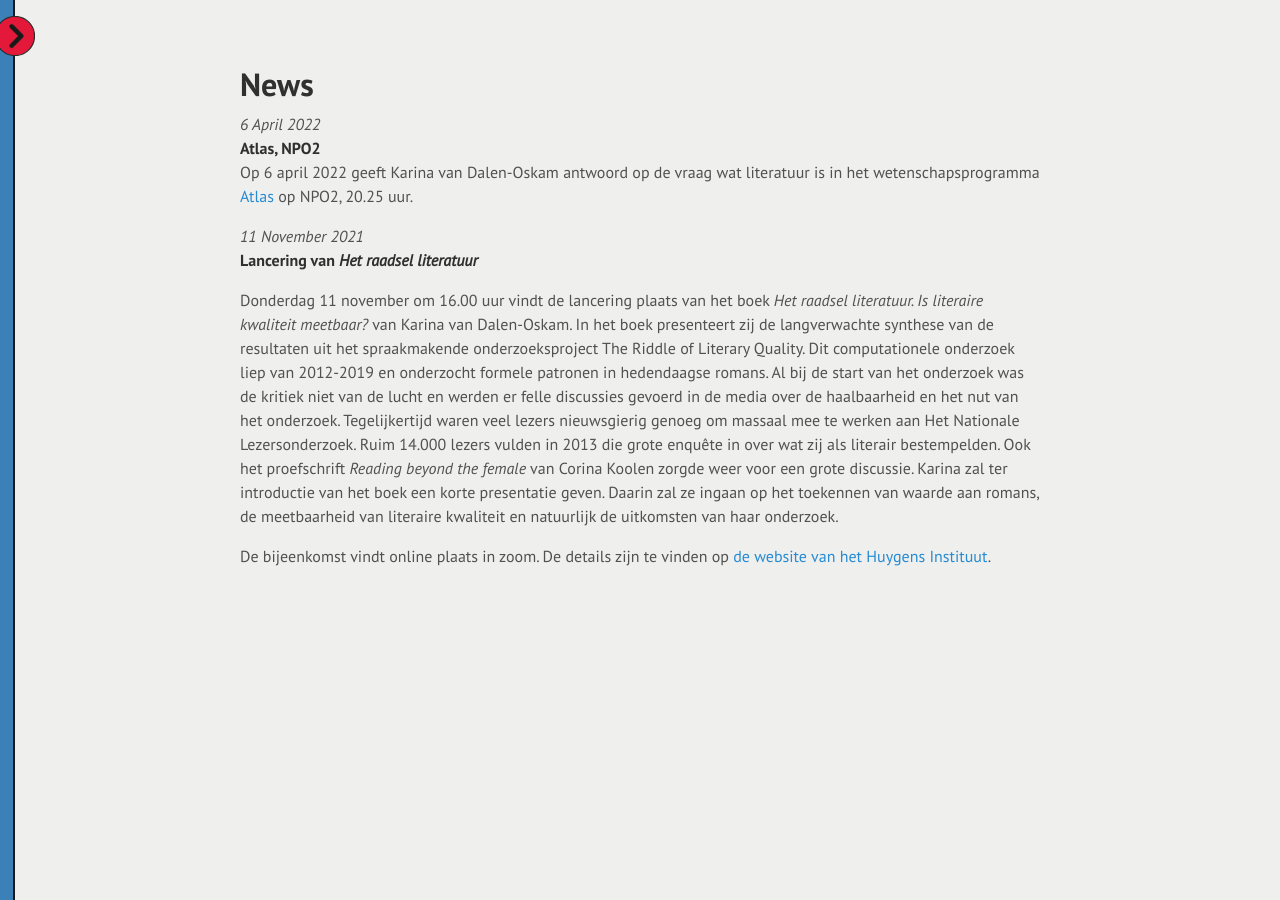
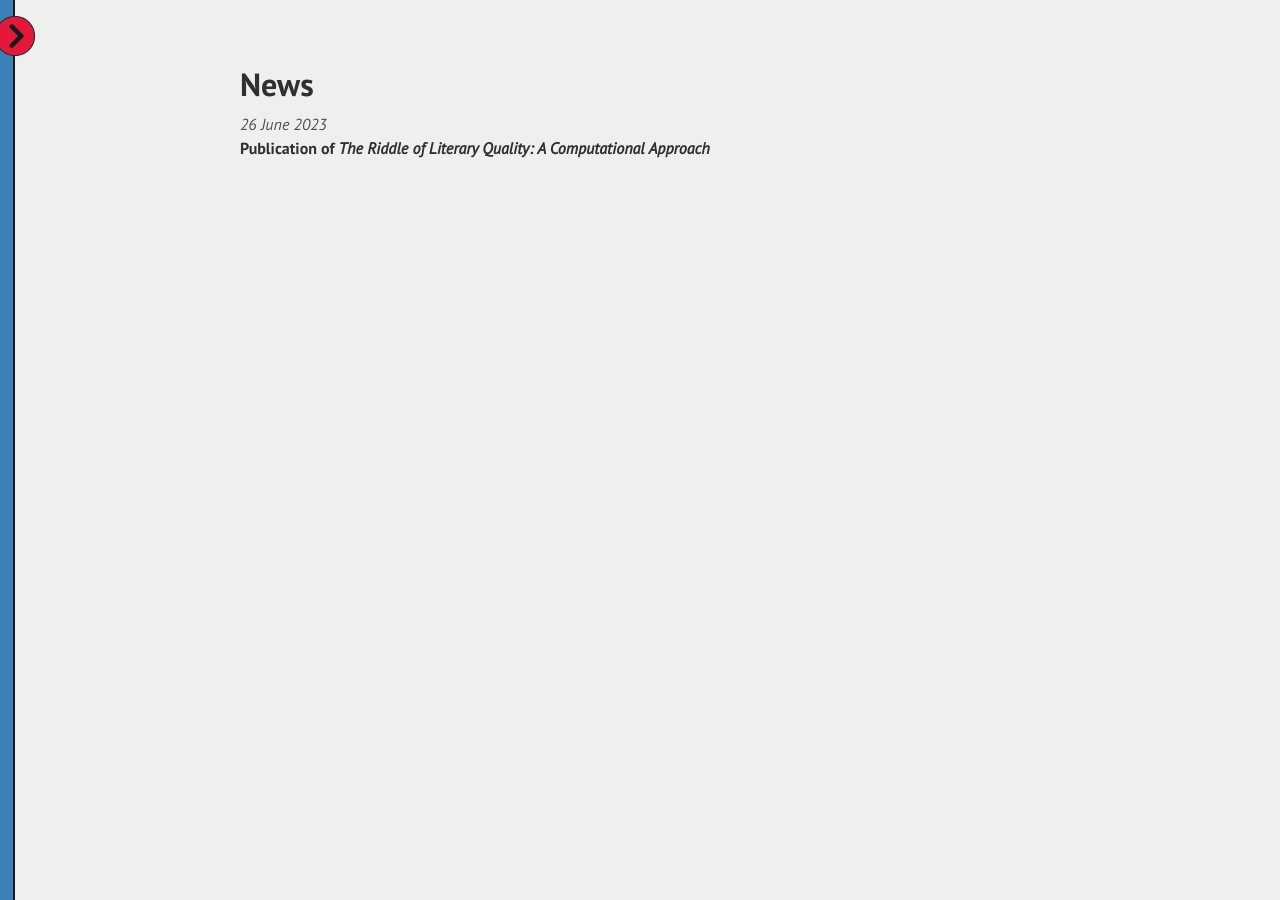
Before and after one commit to karinavdo/RiddleOfLiteraryQuality, a Jekyll site: the page built from docs/02_03_news.md, in a window 1280 px wide. Built offline with Jekyll 4.4.1, drawn with Linux system fonts in a browser that asks for light colours; our own code applies the rules of GitHub Pages for plain Markdown files.

Commit message:
overzichtspaginas

```diff
--- a/docs/02_03_news.md
+++ b/docs/02_03_news.md
@@ -2,15 +2,5 @@
 title: "News"
 ---
 
-*6 April 2022*<br>
-**Atlas, NPO2<br>**
-Op 6 april 2022 geeft Karina van Dalen-Oskam antwoord op de vraag wat literatuur is in het wetenschapsprogramma [Atlas](https://www.npostart.nl/wat-is-literatuur/06-04-2022/POMS_NTR_16866231) op NPO2, 20.25 uur.
-
-*11 November 2021*<br>
-**Lancering van *Het raadsel literatuur*<br>**
-
-Donderdag 11 november om 16.00 uur vindt de lancering plaats van het boek *Het raadsel literatuur. Is literaire kwaliteit meetbaar?* van Karina van Dalen-Oskam. In het boek presenteert zij de langverwachte synthese van de resultaten uit het spraakmakende onderzoeksproject The Riddle of Literary Quality. Dit computationele onderzoek liep van 2012-2019 en onderzocht formele patronen in hedendaagse romans.
-Al bij de start van het onderzoek was de kritiek niet van de lucht en werden er felle discussies gevoerd in de media over de haalbaarheid en het nut van het onderzoek. Tegelijkertijd waren veel lezers nieuwsgierig genoeg om massaal mee te werken aan Het Nationale Lezersonderzoek. Ruim 14.000 lezers vulden in 2013 die grote enquête in over wat zij als literair bestempelden. Ook het proefschrift *Reading beyond the female* van Corina Koolen zorgde weer voor een grote discussie.
-Karina zal ter introductie van het boek een korte presentatie geven. Daarin zal ze ingaan op het toekennen van waarde aan romans, de meetbaarheid van literaire kwaliteit en natuurlijk de uitkomsten van haar onderzoek.<br>
-
-De bijeenkomst vindt online plaats in zoom. De details zijn te vinden op [de website van het Huygens Instituut](https://www.huygens.knaw.nl/evenementen/lancering-het-raadsel-literatuur-van-karina-van-dalen-oskam/).
+*26 June 2023*<br>
+**Publication of *The Riddle of Literary Quality: A Computational Approach*<br>**
```
Also changed, not shown: docs/05_03_005_companion_The 401 books.md (+2 -2 lines).
